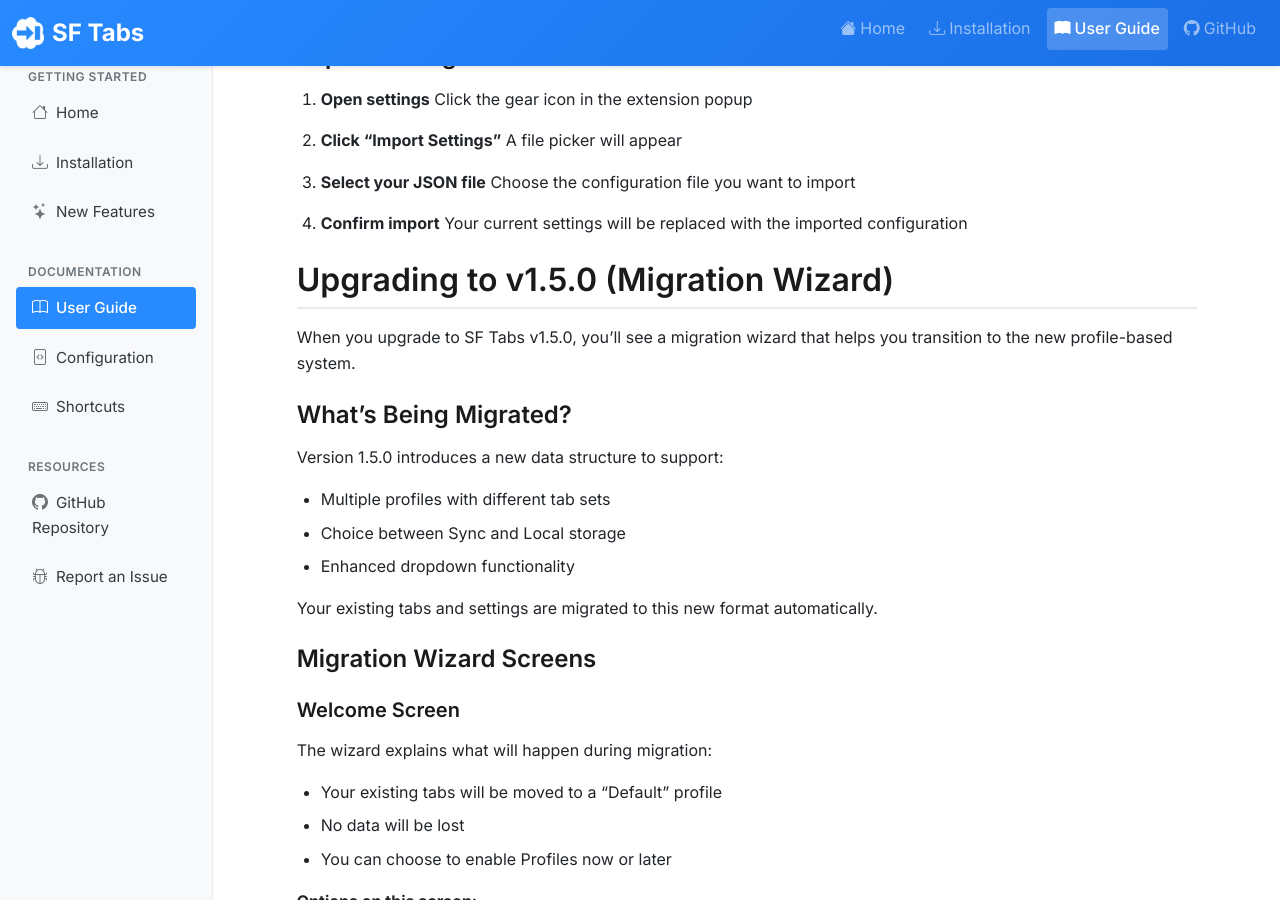
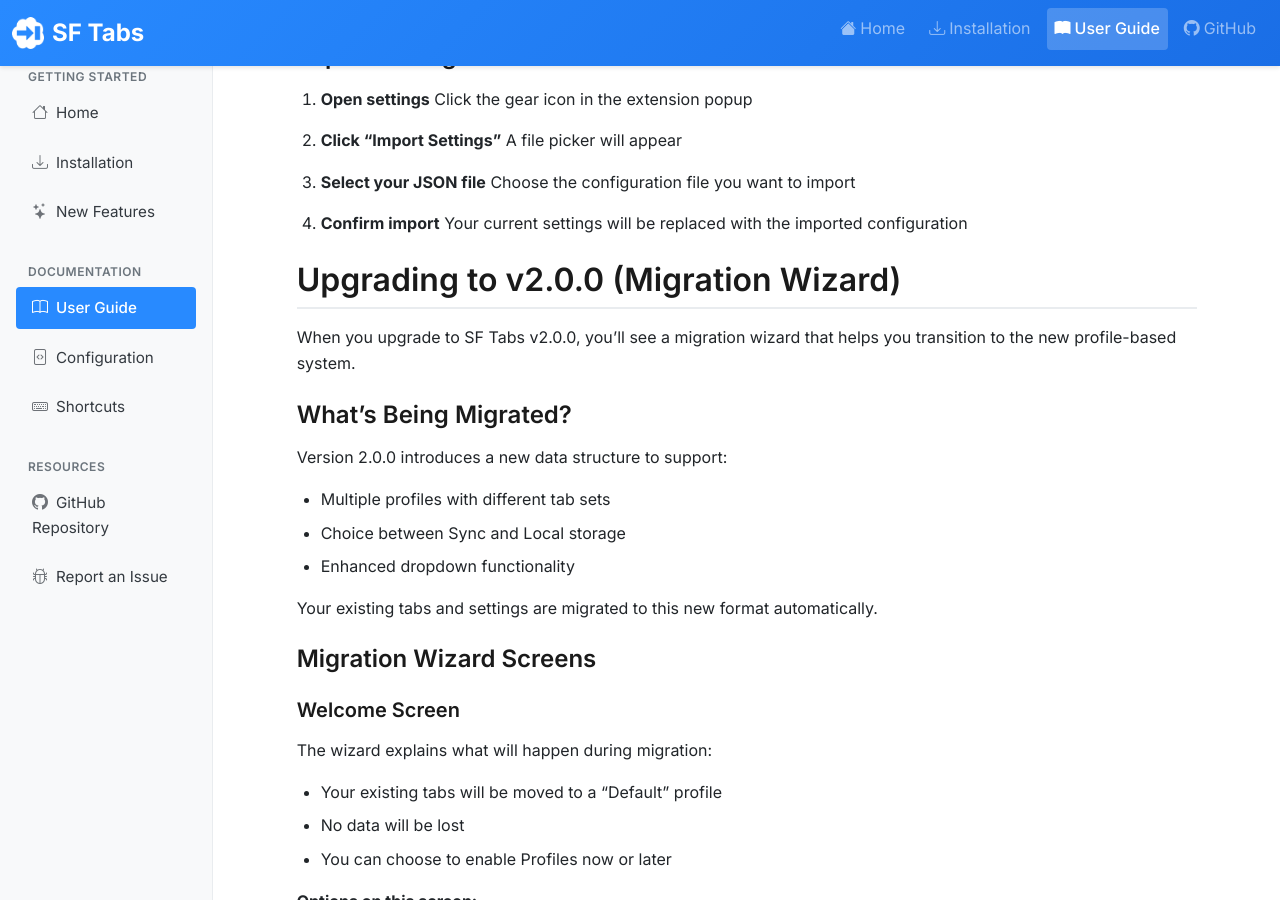
Before and after one commit to chrisrouse/sftabs, a Jekyll site: the page built from docs/user-guide.md, in a window 1280 px wide and 900 px high, scrolled down 11155 px. Built offline with Jekyll 4.4.1, drawn with Linux system fonts in a browser that asks for light colours; nearby versions of some CDN libraries; some of the changed text lies outside the part shown.

Commit message:
Bump version to v2.0.0 and add doc icons
- Update version from 1.5.0 to 2.0.0 across all files
  - manifest.base.json, package.json, constants.js
  - All JavaScript files (migration, storage, settings)
  - All HTML files (popup, settings)
  - All documentation files (docs, wiki)
  - BUILD.md with updated artifact names

- Add SVG icons for documentation
  - docs/assets/images/icons/edit.svg
  - docs/assets/images/icons/delete.svg
  - Replace emoji icons with proper SVG references in user guides

- Add inverted logo icon
  - icons/invert.png

🤖 Generated with [Claude Code](https://claude.com/claude-code)

Co-Authored-By: Claude Sonnet 4.5 <noreply@anthropic.com>

```diff
--- a/_locales/en/messages.json
+++ b/_locales/en/messages.json
@@ -87,7 +87,7 @@
     "placeholders": {
       "version": {
         "content": "$1",
-        "example": "1.5.0"
+        "example": "2.0.0"
       }
     }
   },
--- a/docs/user-guide.md
+++ b/docs/user-guide.md
@@ -23,7 +23,7 @@ Learn how to use SF Tabs to customize your Salesforce Setup experience.
 - [Settings](#settings)
 - [Profiles](#profiles)
 - [Import/Export Configuration](#importexport-configuration)
-- [Upgrading to v1.5.0](#upgrading-to-v150-migration-wizard)
+- [Upgrading to v2.0.0](#upgrading-to-v200-migration-wizard)
 - [Troubleshooting](#troubleshooting)
 
 
@@ -110,7 +110,7 @@ When you create a tab that links to an Object Manager page, you can automaticall
    Click "Add Current Page" in the SF Tabs popup
 
 3. **Open the tab settings**
-   Click the edit icon (✏️) next to your new tab
+   Click the edit icon <img src="{{ '/assets/images/icons/edit.svg' | relative_url }}" alt="Edit" style="display: inline; height: 1.2em; vertical-align: middle;"> next to your new tab
 
 4. **Set up the dropdown**
    Click "Setup as Object Dropdown" button
@@ -212,7 +212,7 @@ This creates a folder-style tab that opens a dropdown menu when clicked, without
 1. **Open the extension popup**
    Click the SF Tabs icon
 
-2. **Click the edit icon (✏️) next to a tab**
+2. **Click the edit icon <img src="{{ '/assets/images/icons/edit.svg' | relative_url }}" alt="Edit" style="display: inline; height: 1.2em; vertical-align: middle;"> next to a tab**
    The tab details will appear in an editable form
 
 3. **Make your changes**
@@ -244,7 +244,7 @@ You can easily reorder your tabs using drag and drop:
 1. **Open the extension popup**
    Click the SF Tabs icon
 
-2. **Click the delete icon (🗑️) next to a tab**
+2. **Click the delete icon <img src="{{ '/assets/images/icons/delete.svg' | relative_url }}" alt="Delete" style="display: inline; height: 1.2em; vertical-align: middle;"> next to a tab**
    A confirmation dialog will appear (unless you've disabled confirmations in settings)
 
 3. **Confirm deletion**
@@ -418,14 +418,14 @@ Set up profiles to automatically switch based on the Salesforce org you're visit
 #### Editing a Profile
 
 1. Open the Profiles manager (users icon)
-2. Click the edit icon (✏️) next to the profile
+2. Click the edit icon <img src="{{ '/assets/images/icons/edit.svg' | relative_url }}" alt="Edit" style="display: inline; height: 1.2em; vertical-align: middle;"> next to the profile
 3. Update the profile name or URL patterns
 4. Click "Save Profile"
 
 #### Deleting a Profile
 
 1. Open the Profiles manager
-2. Click the delete icon (🗑️) next to the profile
+2. Click the delete icon <img src="{{ '/assets/images/icons/delete.svg' | relative_url }}" alt="Delete" style="display: inline; height: 1.2em; vertical-align: middle;"> next to the profile
 3. Confirm deletion
 
 **Note:** You cannot delete the active profile. Switch to another profile first.
@@ -501,13 +501,13 @@ You can backup your configuration or share it with team members.
    Your current settings will be replaced with the imported configuration
 
 
-## Upgrading to v1.5.0 (Migration Wizard)
+## Upgrading to v2.0.0 (Migration Wizard)
 
-When you upgrade to SF Tabs v1.5.0, you'll see a migration wizard that helps you transition to the new profile-based system.
+When you upgrade to SF Tabs v2.0.0, you'll see a migration wizard that helps you transition to the new profile-based system.
 
 ### What's Being Migrated?
 
-Version 1.5.0 introduces a new data structure to support:
+Version 2.0.0 introduces a new data structure to support:
 - Multiple profiles with different tab sets
 - Choice between Sync and Local storage
 - Enhanced dropdown functionality
--- a/manifest.base.json
+++ b/manifest.base.json
@@ -1,7 +1,7 @@
 {
   "manifest_version": 3,
   "name": "SF Tabs",
-  "version": "1.5.0",
+  "version": "2.0.0",
   "description": "Add custom tabs to the Salesforce setup menu.",
   "author": "Chris Rouse",
   "homepage_url": "https://github.com/chrisrouse/sftabs",
--- a/package.json
+++ b/package.json
@@ -1,6 +1,6 @@
 {
   "name": "sftabs",
-  "version": "1.5.0",
+  "version": "2.0.0",
   "description": "Add custom tabs to the Salesforce setup menu",
   "scripts": {
     "manifest:chrome": "node build-manifest.js chrome",
--- a/popup/js/popup-migration.js
+++ b/popup/js/popup-migration.js
@@ -26,7 +26,7 @@ async function checkMigrationStatus() {
     };
   } catch (error) {
     return {
-      currentVersion: '1.5.0',
+      currentVersion: '2.0.0',
       storedVersion: null,
       needsMigration: false,
       migrationCompleted: false,
--- a/popup/js/popup-storage.js
+++ b/popup/js/popup-storage.js
@@ -223,7 +223,7 @@ function exportConfiguration() {
     customTabs: cleanedTabs,
     userSettings: settings,
     exportedAt: new Date().toISOString(),
-    version: '1.5.0'
+    version: '2.0.0'
   };
 
   return config;
@@ -250,7 +250,7 @@ async function importConfiguration(configData) {
       // Even with no tabs, mark as installed so we don't reset to defaults
       const useSyncStorage = await getStoragePreference();
       if (!useSyncStorage) {
-        await browser.storage.local.set({ extensionVersion: '1.5.0' });
+        await browser.storage.local.set({ extensionVersion: '2.0.0' });
       }
     }
 
@@ -308,7 +308,7 @@ async function migrateBetweenStorageTypes(fromSync, toSync) {
       // Save to local storage
       await browser.storage.local.set({
         customTabs: tabs,
-        extensionVersion: '1.5.0'
+        extensionVersion: '2.0.0'
       });
 
       // Clear old sync storage
--- a/popup/js/shared/constants.js
+++ b/popup/js/shared/constants.js
@@ -85,7 +85,7 @@ const DEFAULT_TABS = [
 ];
 
 // Storage configuration
-const STORAGE_VERSION = '1.5.0';
+const STORAGE_VERSION = '2.0.0';
 const CHUNK_SIZE = 7000; // bytes - leave 1KB buffer under 8KB limit
 const CHUNK_KEY_PREFIX = 'customTabs_chunk_';
 const SETTINGS_CHUNK_KEY_PREFIX = 'userSettings_chunk_';
--- a/popup/popup.html
+++ b/popup/popup.html
@@ -408,7 +408,7 @@
         <div id="migration-modal" class="modal" style="display: none;">
             <div class="modal-content migration-modal-content">
                 <div class="modal-header">
-                    <h2 id="migration-modal-title" style="font-size: 16px; margin: 0;">Welcome to SF Tabs v1.5.0!</h2>
+                    <h2 id="migration-modal-title" style="font-size: 16px; margin: 0;">Welcome to SF Tabs v2.0.0!</h2>
                 </div>
                 <div class="modal-body" id="migration-modal-body">
                     <!-- Initial migration screen -->
--- a/popup/settings.html
+++ b/popup/settings.html
@@ -505,7 +505,7 @@
 	<div class="settings-container">
 		<h1>SF Tabs Settings</h1>
 		<p class="subtitle">Customize your SF Tabs experience</p>
-		<p class="version-info">SF Tabs v1.5.0 | <a href="#" id="changelog-link">Changelog</a></p>
+		<p class="version-info">SF Tabs v2.0.0 | <a href="#" id="changelog-link">Changelog</a></p>
 
 		<div class="settings-grid">
 			<!-- Appearance Section -->
--- a/popup/settings.js
+++ b/popup/settings.js
@@ -380,7 +380,7 @@ async function performExport(exportEverything, exportSettings, selectedProfileId
 		const localData = await browser.storage.local.get(null);
 
 		const exportData = {
-			version: '1.5.0',
+			version: '2.0.0',
 			exportDate: new Date().toISOString()
 		};
 
@@ -476,7 +476,7 @@ async function importConfiguration(file) {
 		// Detect old format (from import_export.html)
 		if (importData.customTabs && !importData.version) {
 			normalizedData = {
-				version: '1.5.0',
+				version: '2.0.0',
 				exportDate: importData.exportedAt || new Date().toISOString(),
 				settings: importData.userSettings || {},
 				tabs: importData.customTabs || [],
@@ -804,7 +804,7 @@ async function migrateBetweenStorageTypes(fromSync, toSync) {
 			// Save to local storage
 			await browser.storage.local.set({
 				customTabs: tabs,
-				extensionVersion: '1.5.0'
+				extensionVersion: '2.0.0'
 			});
 			// Clear old sync storage
 			await browser.storage.sync.remove(['customTabs']);
```
Also changed, not shown: BUILD.md (+4 -4 lines), docs/index.md (+1 -1 lines), docs/new-features.md (+6 -6 lines), docs/assets/images/icons/delete.svg (added), docs/assets/images/icons/edit.svg (added), icons/invert.png (added).
